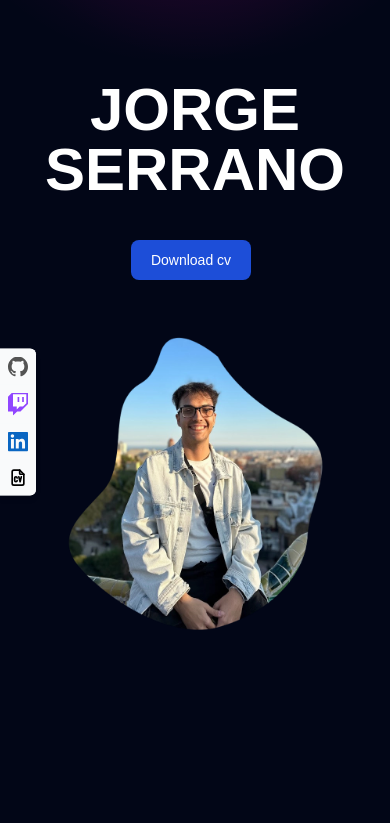
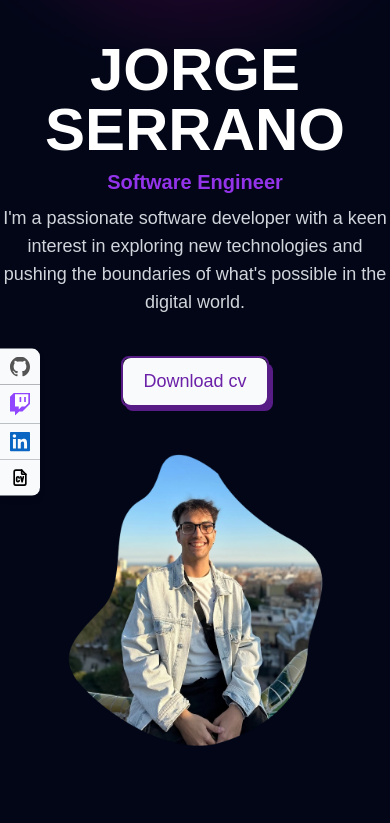
Before and after one commit to JorgeSerrano26/serranojorgev2, an Astro site: page / in a window 390 px wide. Shown: the top 823 px of the page. Built offline with nearby package versions, Linux system fonts and the light colour scheme; Astro itself is replaced by a stand-in of ours.

Commit message:
Add some fixes

```diff
--- a/src/components/FloatingMenu.astro
+++ b/src/components/FloatingMenu.astro
@@ -4,7 +4,7 @@ import FloatingMenuItem, { type Icon } from "./FloatingMenuItem.astro";
 ---
 
 <div
-    class="flex flex-col overflow-hidden z-30 w-18 bg-gray-50 rounded-r-md justify-center align-middle fixed top-[50%] translate-y-[-50%] shadow-md"
+    class="flex flex-col z-30 justify-center align-middle fixed top-[50%] translate-y-[-50%] shadow-md"
 >
     {
         floating.map((el) => {
--- a/src/components/FloatingMenuItem.astro
+++ b/src/components/FloatingMenuItem.astro
@@ -21,7 +21,7 @@ const { icon, ariaLabel, href, disabled, download } = Astro.props;
 const iconSrc = `/icons/${icon}.svg`;
 
 const styles = [
-    "flex flex-col p-2 flex bg-gray-50 flex justify-center items-center text-center",
+    "flex flex-col w-10 hover:w-12 transition-all first:rounded-tr-lg last:rounded-br-lg p-2 flex bg-gray-50 flex justify-center items-center text-center",
     {
         "cursor-not-allowed text-gray-300 pointer-events-none": disabled,
         "text-gray-900 hover:text-gray-50 hover:bg-gray-300 transition duration-300 ease-in-out":
@@ -38,7 +38,7 @@ const styles = [
     target={download ? "_self" : "_blank"}
     download={download}
 >
-    <img src={iconSrc} alt={ariaLabel} width="20" height="20" />
+    <img src={iconSrc} class="hover:" alt={ariaLabel} width="20" height="20" />
     {
         disabled && (
             <span class="text-xs" aria-label={ariaLabel}>
--- a/src/components/Footer.astro
+++ b/src/components/Footer.astro
@@ -5,17 +5,20 @@
 <footer class="pt-3 pb-3 relative bg-blue-50 z-10">
     <p class="font-bold text-center z-10 text-gray-900">
         Made with{" "}
-        <span role="img" aria-label="Coffee icon"> ☕</span>{" "}
-         &{" "}
-        <span role="img" aria-label="White heart"> 🤍</span>
-    </p>
-    <p class="font-bold text-center text-gray-900 text-sm">
-        Some illustrations by{" "}
-        <a
-            class="text-purple-600"
-            href="https://icons8.com/illustrations/author/GrbQqWBEhaDS"
+        <span
+            role="img"
+            aria-label="Coffee icon"
+            class="rounded-full bg-purple-300 p-1"
         >
-            Liam Moore
-        </a>
+            ☕</span
+        >{" "}
+        &{" "}
+        <span
+            role="img"
+            aria-label="White heart"
+            class="rounded-full bg-purple-300 p-1"
+        >
+            🤍</span
+        >
     </p>
 </footer>
--- /dev/null
+++ b/src/components/Link.astro
@@ -0,0 +1,22 @@
+---
+import type { HTMLAttributes } from "astro/types";
+
+interface Props extends HTMLAttributes<"a"> {}
+---
+
+<a {...Astro.props} class="relative inline-block text-lg group">
+    <span
+        class="relative z-10 block px-5 py-3 overflow-hidden font-medium leading-tight text-purple-800 transition-colors duration-300 ease-out border-2 border-purple-900 rounded-lg group-hover:text-white"
+    >
+        <span
+            class="absolute inset-0 w-full h-full px-5 py-3 rounded-lg bg-gray-50"
+        ></span>
+        <span
+            class="absolute left-0 w-48 h-48 -ml-2 transition-all duration-300 origin-top-right -rotate-90 -translate-x-full translate-y-12 bg-purple-900 group-hover:-rotate-180 ease"
+        ></span>
+        <span class="relative"><slot /></span>
+    </span>
+    <span
+        class="absolute bottom-0 right-0 w-full h-12 -mb-1 -mr-1 transition-all duration-200 ease-linear bg-purple-900 rounded-lg group-hover:mb-0 group-hover:mr-0"
+        data-rounded="rounded-lg"></span>
+</a>
--- a/src/pages/index.astro
+++ b/src/pages/index.astro
@@ -1,38 +1,59 @@
 ---
 import "@fontsource-variable/onest";
 import FloatingMenu from "../components/FloatingMenu.astro";
+import Link from "../components/Link.astro";
 import Projects from "../components/Projects.astro";
 import Timeline from "../components/Timeline.astro";
 import Layout from "../layouts/Layout.astro";
+
+import experience from "../data/experience.json";
+
+const lastPosition = experience.at(0)!.position;
+
+export const prerender = true;
 ---
 
 <Layout>
-    <div id="home" class="top-0 left-0 w-100 min-h-screen pt-20 relative">
+    <div
+        id="home"
+        class="top-0 left-0 w-100 xl:min-h-screen pt-10 md:pt-20 relative"
+    >
         <div
-            class="container m-auto grid grid-rows-3 md:grid-rows-1 grid-cols-1 md:grid-cols-2 place-items-center"
+            class="container m-auto grid md:grid-rows-1 grid-cols-1 md:grid-cols-2 place-items-center"
         >
             {/* INFO */}
             <div class="grid grid-rows-2 md:grid-rows-3 col-start-1">
-                <div class="place row-start-1 row-end-4">
+                <div class="place row-start-1 row-end-4 mb-10 md:mb-0">
                     <h1
                         class="text-6xl font-semibold mb-2 d-inline text-center"
                     >
                         JORGE SERRANO
                     </h1>
+                    <p
+                        class="text-xl text-center mb-2 text-purple-600 font-semibold"
+                    >
+                        {lastPosition}
+                    </p>
+                    <p
+                        class="max-w-sm md:max-w-md text-lg text-center m-auto text-gray-300"
+                    >
+                        I'm a passionate software developer with a keen interest
+                        in exploring new technologies and pushing the boundaries
+                        of what's possible in the digital world.
+                    </p>
                     <div class="flex justify-center mt-10">
-                        <a
+                        <Link
+                            download="jorge_serrano_cv"
                             href="/jorge_serrano_cv.pdf"
-                            class="text-white bg-blue-700 hover:bg-blue-800 focus:ring-4 focus:outline-none focus:ring-blue-300 font-medium rounded-lg text-sm px-5 py-2.5 text-center inline-flex items-center mr-2 dark:bg-blue-600 dark:hover:bg-blue-700 dark:focus:ring-blue-800"
-                            download
                         >
                             Download cv
-                        </a>
+                        </Link>
                     </div>
                 </div>
             </div>
             {/* IMAGE */}
             <section
-                class="flex justify-center relative md:col-start-2 row-start-2 row-end-4 md:row-start-1 md:row-end-1"
+                class="flex justify-center relative md:col-start-2 md:row-start-1 md:row-end-1"
             >
                 <img
                     src="/me.webp"
```
